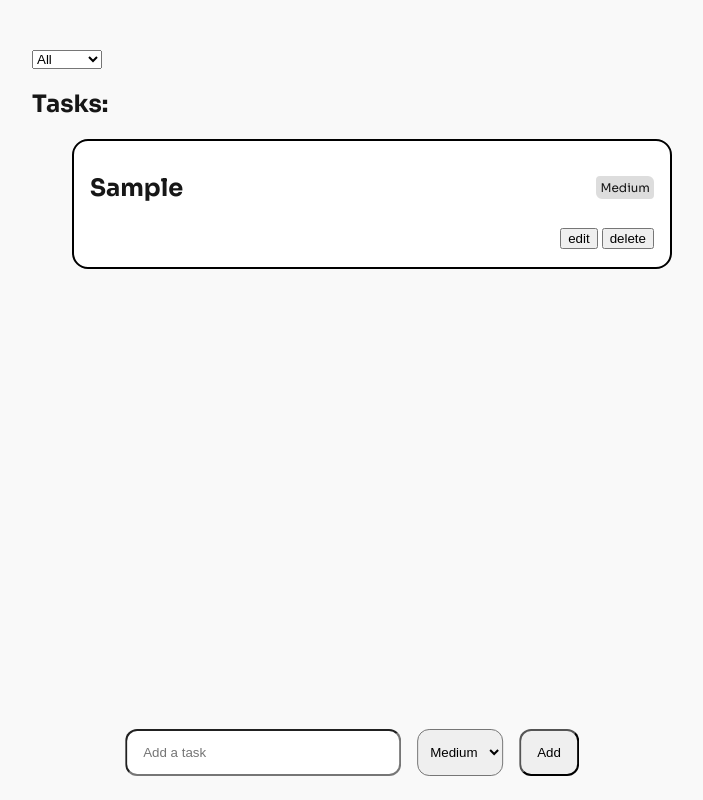
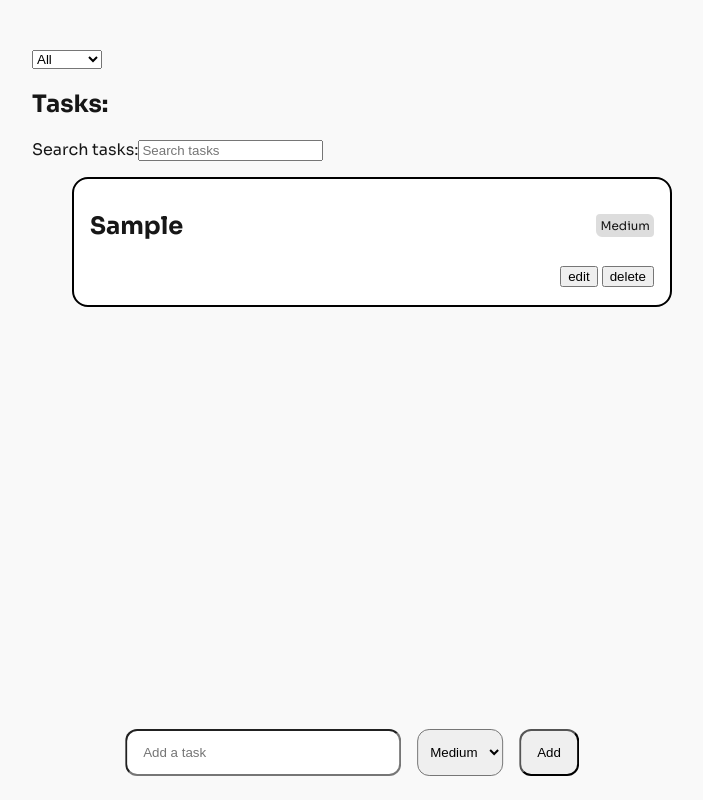
Before and after one commit to victorbruce/task-tracker, a React (Vite) app: page / in a window 1280 px wide. Both pictures are taken after typing "Sample" into the empty fields and a click on the button "Add". Shown: the whole page, without its empty margins (288-991 px from the left). Built offline with nearby package versions, Linux system fonts and the light colour scheme.

Commit message:
feat(SearchTask): add search functionality to filter tasks

```diff
--- a/src/App.tsx
+++ b/src/App.tsx
@@ -4,7 +4,6 @@ import style from "./App.module.css";
 import TaskForm from "./components/TaskForm";
 import Tasks from "./components/Tasks";
 import FilterTask from "./components/FilterTask";
-
 
 export default function App() {
   return (
--- /dev/null
+++ b/src/components/SearchTask/index.tsx
@@ -0,0 +1,33 @@
+import { useState } from "react";
+
+interface Props {
+  onSearch: (query: string) => void;
+}
+
+const SearchTask = ({ onSearch }: Props) => {
+  const [searchQuery, setSearchQuery] = useState("");
+
+  const handleSearch = (event: React.ChangeEvent<HTMLInputElement>) => {
+    const value = event.target.value;
+    setSearchQuery(value);
+    onSearch(value);
+  };
+
+  return (
+    <div>
+      <label htmlFor="searchTask" className="srOnly">
+        Search tasks:
+      </label>
+      <input
+        id="searchTask"
+        type="text"
+        placeholder="Search tasks"
+        value={searchQuery}
+        onChange={handleSearch}
+        aria-label="Search tasks"
+      />
+    </div>
+  );
+};
+
+export default SearchTask;
--- a/src/components/Tasks/index.tsx
+++ b/src/components/Tasks/index.tsx
@@ -1,12 +1,20 @@
-import Task from "../Task";
+import { useState } from "react";
 import { useTaskContext } from "../../context/TaskContext";
 import style from "./Tasks.module.css";
 
+// components
+import Task from "../Task";
+import SearchTask from "../SearchTask";
+
 const Tasks = () => {
   const { tasks, priorityFilter } = useTaskContext();
+  const [searchQuery, setSearchQuery] = useState("");
 
   const filteredTasks = tasks.filter(
-    (task) => priorityFilter === "All" || task.priority === priorityFilter
+    (task) =>
+      ((priorityFilter === "All" || task.priority === priorityFilter) &&
+        task.title.toLowerCase().includes(searchQuery.toLowerCase())) ||
+      task.description?.toLowerCase().includes(searchQuery.toLowerCase())
   );
 
   if (!filteredTasks.length) {
@@ -14,11 +22,14 @@ const Tasks = () => {
   }
 
   return (
-    <ul aria-label="tasks" className={style.tasks}>
-      {filteredTasks.map((task) => (
-        <Task key={task.id} task={task} />
-      ))}
-    </ul>
+    <div>
+      <SearchTask onSearch={setSearchQuery} />
+      <ul aria-label="tasks" className={style.tasks}>
+        {filteredTasks.map((task) => (
+          <Task key={task.id} task={task} />
+        ))}
+      </ul>
+    </div>
   );
 };
 
```
